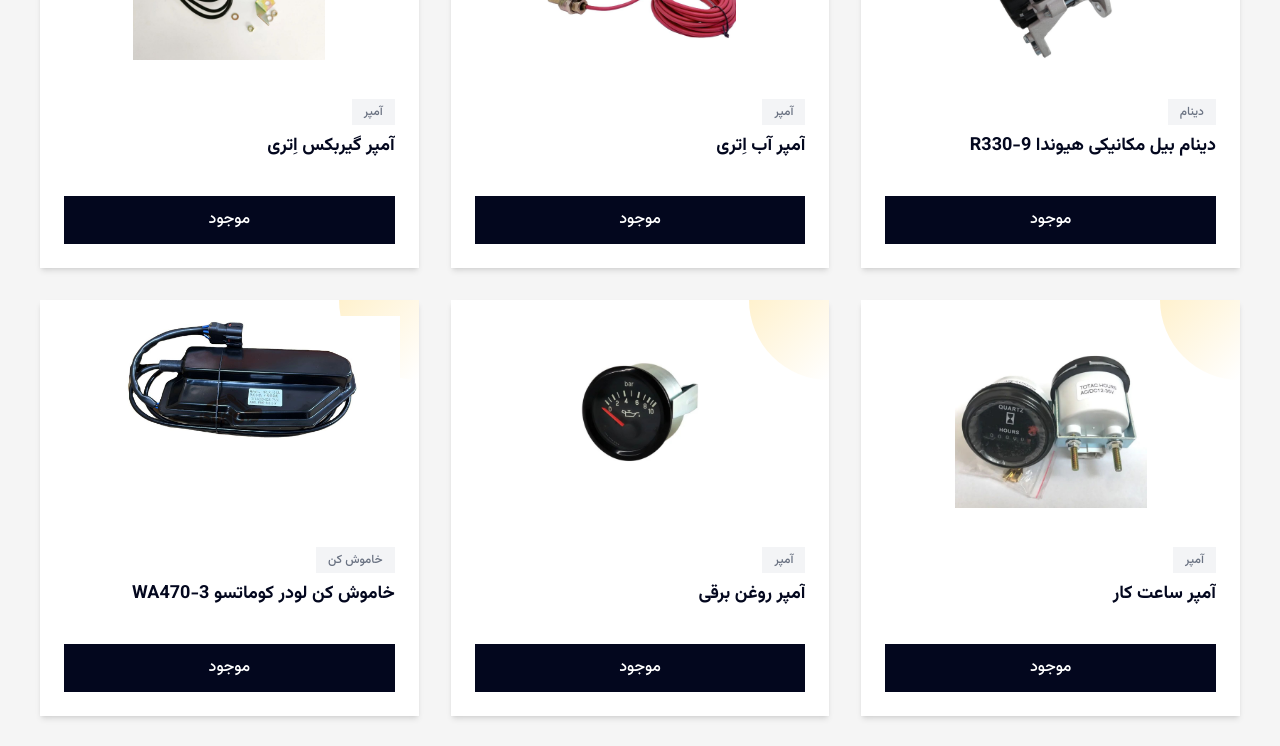
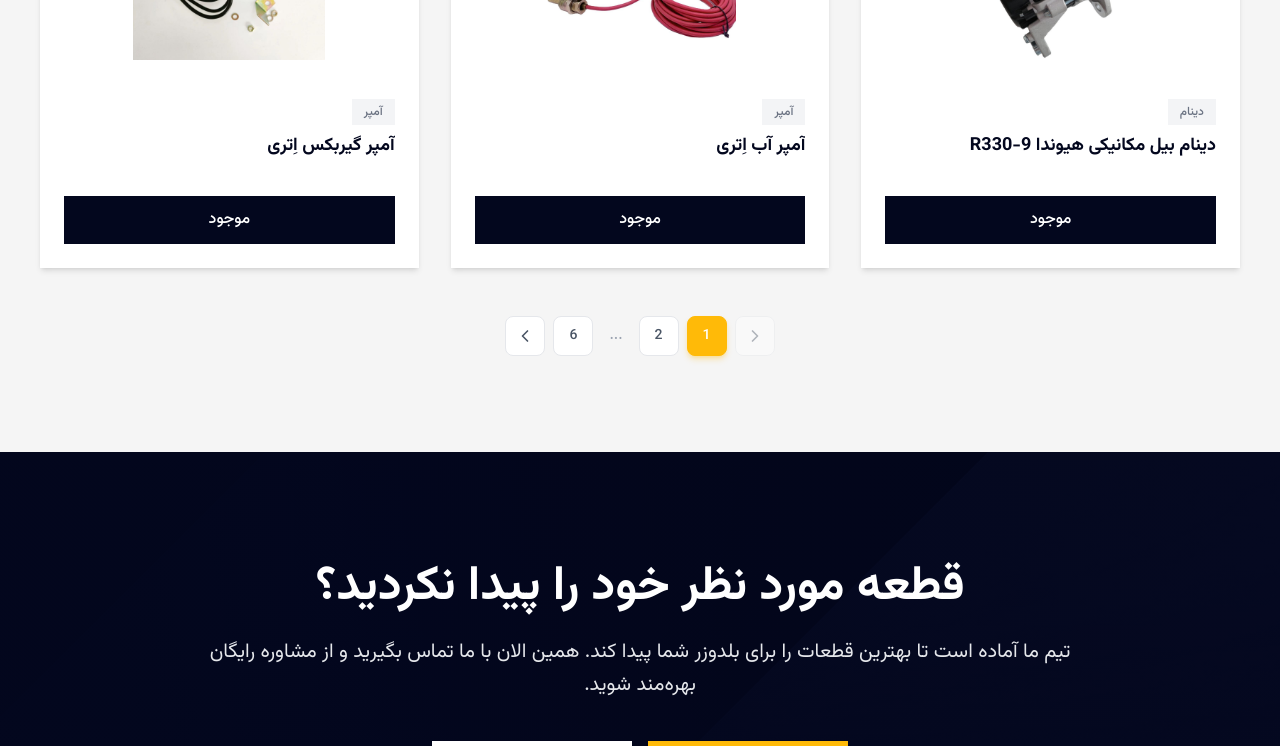
Before and after one commit to parsa-farshah/TitanYadak, a Next.js app: page /productsPage in a window 1280 px wide. Shown: the part 3109-3855 px from the top of the page. Built offline with nearby package versions, Linux system fonts and the light colour scheme.

Commit message:
add breadCrump and pagination for productsPage

```diff
--- a/app/components/productsDetails/PartsGrid.tsx
+++ b/app/components/productsDetails/PartsGrid.tsx
@@ -1,21 +1,26 @@
 "use client";
 
-import { useMemo } from "react";
+import { useEffect, useMemo, useState } from "react";
 import PartCard from "./PartCard";
 import { products } from "../products/data/products";
 import { CATEGORIES } from "../products/data/categories";
 import Image from "next/image";
 import Link from "next/link";
+import { ChevronLeft, ChevronRight } from "lucide-react";
 
 interface PartsGridProps {
   searchQuery: string;
   categoryFilter: string;
 }
 
+const ITEMS_PER_PAGE = 9;
+
 export default function PartsGrid({
   searchQuery,
   categoryFilter,
 }: PartsGridProps) {
+  const [currentPage, setCurrentPage] = useState(1);
+
   const filteredParts = useMemo(() => {
     return products.filter((part) => {
       const categoryLabel =
@@ -36,6 +41,56 @@ export default function PartsGrid({
       return matchesSearch && matchesCategory;
     });
   }, [searchQuery, categoryFilter]);
+
+  const totalPages = Math.max(
+    1,
+    Math.ceil(filteredParts.length / ITEMS_PER_PAGE),
+  );
+
+  // هر وقت جستجو یا فیلتر تغییر کرد، برگرد به صفحه اول
+  useEffect(() => {
+    setCurrentPage(1);
+  }, [searchQuery, categoryFilter]);
+
+  // اگه صفحه فعلی از تعداد کل صفحات بیشتر شد (مثلا بعد فیلتر شدن) اصلاحش کن
+  useEffect(() => {
+    if (currentPage > totalPages) {
+      setCurrentPage(totalPages);
+    }
+  }, [currentPage, totalPages]);
+
+  const paginatedParts = useMemo(() => {
+    const start = (currentPage - 1) * ITEMS_PER_PAGE;
+    return filteredParts.slice(start, start + ITEMS_PER_PAGE);
+  }, [filteredParts, currentPage]);
+
+  const goToPage = (page: number) => {
+    if (page < 1 || page > totalPages) return;
+    setCurrentPage(page);
+    // اسکرول نرم به بالای بخش نتایج
+    document
+      .getElementById("parts-results")
+      ?.scrollIntoView({ behavior: "smooth", block: "start" });
+  };
+
+  const pageNumbers = useMemo(() => {
+    const pages: (number | "dots")[] = [];
+    const delta = 1;
+
+    for (let i = 1; i <= totalPages; i++) {
+      if (
+        i === 1 ||
+        i === totalPages ||
+        (i >= currentPage - delta && i <= currentPage + delta)
+      ) {
+        pages.push(i);
+      } else if (pages[pages.length - 1] !== "dots") {
+        pages.push("dots");
+      }
+    }
+
+    return pages;
+  }, [totalPages, currentPage]);
 
   return (
     <>
@@ -76,7 +131,11 @@ export default function PartsGrid({
         </div>
       </section>
 
-      <section className="bg-[#F5F5F5] py-16 md:py-24" dir="rtl">
+      <section
+        id="parts-results"
+        className="bg-[#F5F5F5] py-16 md:py-24"
+        dir="rtl"
+      >
         <div className="2xl:container 2xl:mx-auto px-5 md:px-10">
           <div className="mb-8">
             <p className="text-lg text-gray-700">
@@ -88,8 +147,9 @@ export default function PartsGrid({
           </div>
 
           {filteredParts.length > 0 ? (
+            <>
               <div className="grid  grid-cols-1 gap-6 md:grid-cols-2 md:gap-8 lg:grid-cols-3">
-              {filteredParts.map((part) => (
+                {paginatedParts.map((part) => (
                   <PartCard
                     id={part.id}
                     key={part.id}
@@ -103,6 +163,58 @@ export default function PartsGrid({
                   />
                 ))}
               </div>
+
+              {totalPages > 1 && (
+                <nav
+                  aria-label="pagination"
+                  className="mt-12 flex items-center justify-center gap-2"
+                >
+                  <button
+                    type="button"
+                    onClick={() => goToPage(currentPage - 1)}
+                    disabled={currentPage === 1}
+                    className="flex h-10 w-10 items-center justify-center rounded-lg border border-gray-200 bg-white text-gray-600 transition hover:border-primary hover:text-primary disabled:cursor-not-allowed disabled:opacity-40 disabled:hover:border-gray-200 disabled:hover:text-gray-600"
+                    aria-label="صفحه قبل"
+                  >
+                    <ChevronRight className="h-5 w-5" />
+                  </button>
+
+                  {pageNumbers.map((page, idx) =>
+                    page === "dots" ? (
+                      <span
+                        key={`dots-${idx}`}
+                        className="px-2 text-gray-400 select-none"
+                      >
+                        ...
+                      </span>
+                    ) : (
+                      <button
+                        key={page}
+                        type="button"
+                        onClick={() => goToPage(page)}
+                        className={`flex h-10 w-10 items-center justify-center rounded-lg border text-sm font-medium transition ${
+                          page === currentPage
+                            ? "border-primary bg-primary text-white shadow-md shadow-primary/30"
+                            : "border-gray-200 bg-white text-gray-600 hover:border-primary hover:text-primary"
+                        }`}
+                      >
+                        {page}
+                      </button>
+                    ),
+                  )}
+
+                  <button
+                    type="button"
+                    onClick={() => goToPage(currentPage + 1)}
+                    disabled={currentPage === totalPages}
+                    className="flex h-10 w-10 items-center justify-center rounded-lg border border-gray-200 bg-white text-gray-600 transition hover:border-primary hover:text-primary disabled:cursor-not-allowed disabled:opacity-40 disabled:hover:border-gray-200 disabled:hover:text-gray-600"
+                    aria-label="صفحه بعد"
+                  >
+                    <ChevronLeft className="h-5 w-5" />
+                  </button>
+                </nav>
+              )}
+            </>
           ) : (
             <div className="py-20 text-center">
               <p className="text-2xl font-medium text-gray-500">
--- a/app/productsPage/[slug]/page.tsx
+++ b/app/productsPage/[slug]/page.tsx
@@ -1,6 +1,6 @@
 import { CATEGORIES } from "@/app/components/products/data/categories";
 import { products } from "@/app/components/products/data/products";
-import { ArrowLeftCircle } from "lucide-react";
+import { ChevronLeft, Home } from "lucide-react";
 import Image from "next/image";
 import Link from "next/link";
 import { notFound } from "next/navigation";
@@ -42,6 +42,35 @@ export default async function CategoryProductsPage({
   return (
     <main className="bg-[#f5f5f5] py-10 md:py-14" dir="rtl">
       <div className="2xl:container 2xl:mx-auto px-5 md:px-10">
+        {/* Breadcrumb */}
+        <nav
+          aria-label="breadcrumb"
+          className="mb-6 flex items-center gap-2 text-sm text-gray-500"
+        >
+          <Link
+            href="/"
+            className="flex items-center gap-1 transition-colors hover:text-[#03071E]"
+          >
+            <Home className="h-4 w-4" />
+            خانه
+          </Link>
+
+          <ChevronLeft className="h-4 w-4 text-gray-400" />
+
+          <Link
+            href="/productsPage"
+            className="transition-colors hover:text-[#03071E]"
+          >
+            محصولات
+          </Link>
+
+          <ChevronLeft className="h-4 w-4 text-gray-400" />
+
+          <span className="font-medium text-[#03071E]">
+            {currentCategory.label}
+          </span>
+        </nav>
+
         <div className="mb-10 flex flex-col gap-3">
           <h1 className="text-2xl font-bold text-[#03071E] md:text-3xl">
             محصولات دسته {currentCategory.label}
@@ -63,7 +92,6 @@ export default async function CategoryProductsPage({
                 key={product.id}
                 className="group relative overflow-hidden rounded-2xl bg-white shadow-md transition-all duration-500 hover:-translate-y-2 hover:shadow-2xl"
               >
-
                 <div className="relative h-56 overflow-hidden">
                   <Image
                     src={product.image}
```
Lines whose indentation alone changed are shown as unchanged.
